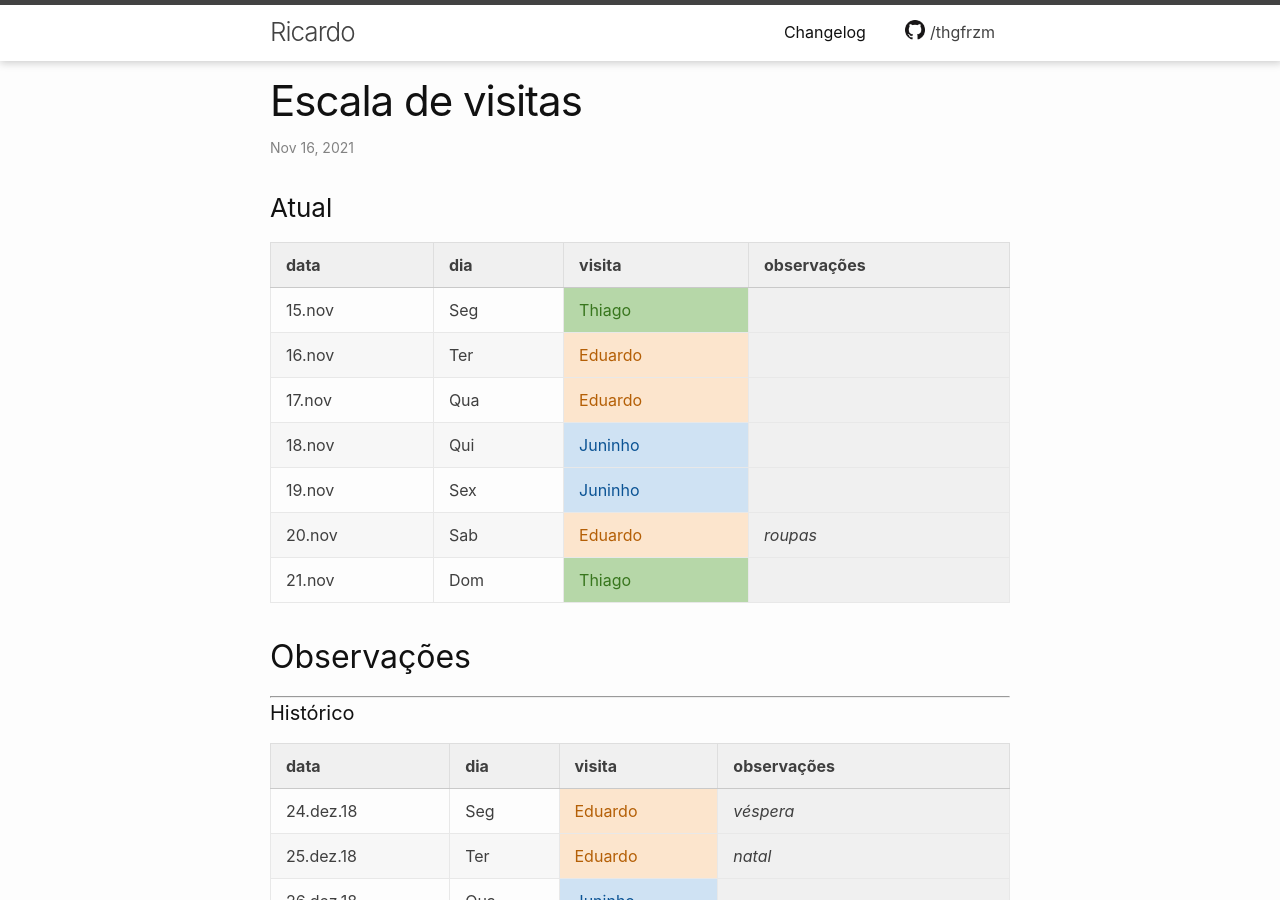
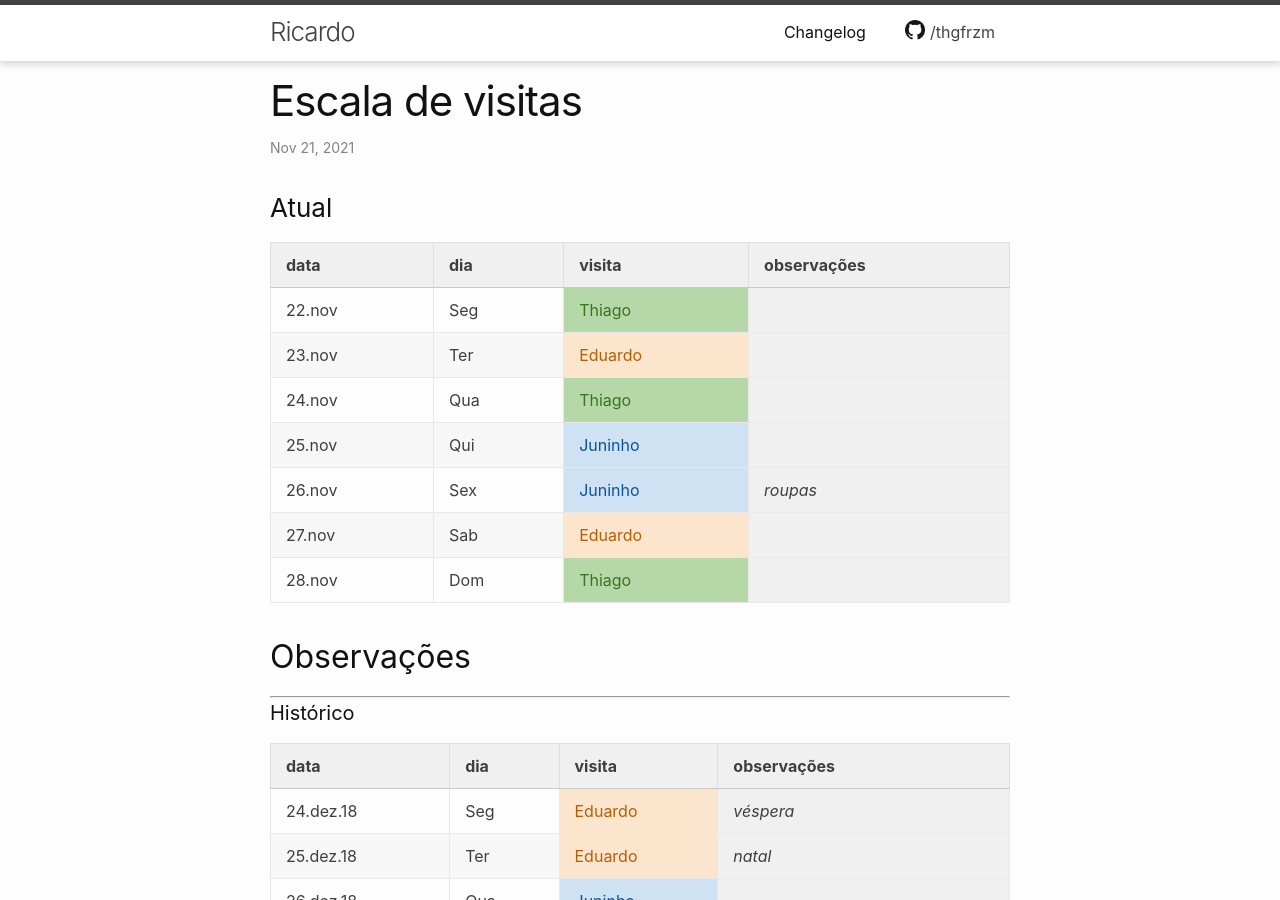
Before and after one commit to thgfrzm/ricardo, a Jekyll site: the page built from _posts/2018-12-23-escala-visitas.markdown, in a window 1280 px wide and 900 px high. Built offline with Jekyll 4.4.1, drawn with Linux system fonts in a browser that asks for light colours; some of the changed text lies outside the part shown.

Commit message:
Update 2018-12-23-escala-visitas.markdown

```diff
--- a/_posts/2018-12-23-escala-visitas.markdown
+++ b/_posts/2018-12-23-escala-visitas.markdown
@@ -1,7 +1,7 @@
 ---
 layout: post
 title:  "Escala de visitas"
-date:   2021-11-16 00:00:00 -0300
+date:   2021-11-21 00:00:00 -0300
 categories: agenda
 ---
 <!--
@@ -15,13 +15,13 @@
 
 | data   | dia | visita  | observações |
 | ------ | --- | ------- | ----------- |
-| 15.nov | Seg | Thiago  |             |
-| 16.nov | Ter | Eduardo |             |
-| 17.nov | Qua | Eduardo |             |
-| 18.nov | Qui | Juninho |             |
-| 19.nov | Sex | Juninho |             |
-| 20.nov | Sab | Eduardo | _roupas_    |
-| 21.nov | Dom | Thiago  |             |
+| 22.nov | Seg | Thiago  |             |
+| 23.nov | Ter | Eduardo |             |
+| 24.nov | Qua | Thiago  |             |
+| 25.nov | Qui | Juninho |             |
+| 26.nov | Sex | Juninho | _roupas_    |
+| 27.nov | Sab | Eduardo |             |
+| 28.nov | Dom | Thiago  |             |
 
 ## Observações
 
@@ -1089,3 +1089,10 @@
 | 12.nov    | Sex | Thiago      | _roupas_            |
 | 13.nov    | Sab | Thiago      |                     |
 | 14.nov    | Dom | Juninho     |                     |
+| 15.nov    | Seg | Thiago      |                     |
+| 16.nov    | Ter | Eduardo     |                     |
+| 17.nov    | Qua | Eduardo     |                     |
+| 18.nov    | Qui | Juninho     |                     |
+| 19.nov    | Sex | Juninho     |                     |
+| 20.nov    | Sab | Eduardo     | _roupas_            |
+| 21.nov    | Dom | Thiago      |                     |
```
